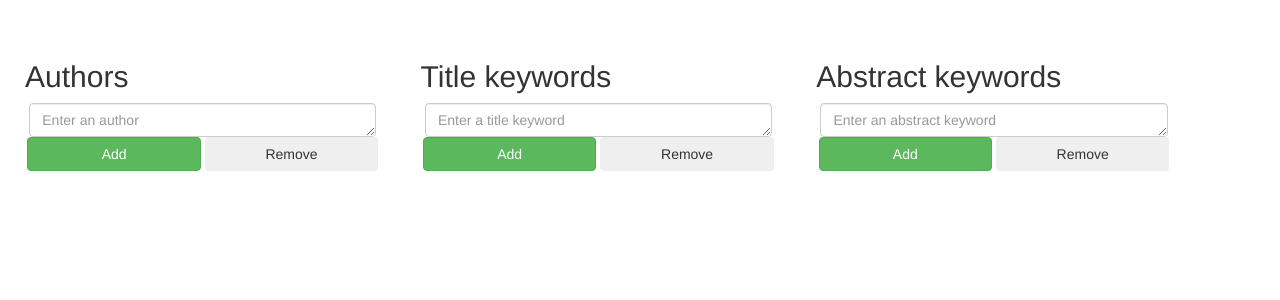
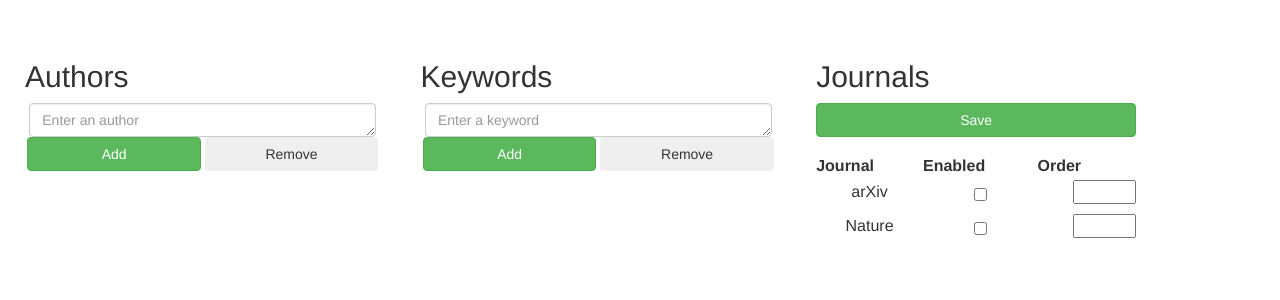
Before and after one commit to nulinspiratie/paperscraper, a Flask app: page / in a window 1280 px wide. Shown: the top 300 px of the page. Run offline with Flask 2, Linux system fonts and the light colour scheme; data that the repository does not hold is empty; some libraries are stand-ins or nearby versions.

Commit message:
Merged kewords, adding journals

```diff
--- a/application.py
+++ b/application.py
@@ -2,7 +2,7 @@
 # A very simple Flask Hello World app for you to get started with...
 from flask import redirect, render_template, request, url_for
 
-from source import application, db
+from send_email import application, db
 
 
 class Author(db.Model):
@@ -11,17 +11,19 @@ class Author(db.Model):
     id = db.Column(db.Integer, primary_key=True)
     name = db.Column(db.String(4096))
 
-class TitleKeyword(db.Model):
-    __tablename__ = "title_keywords"
+class Keyword(db.Model):
+    __tablename__ = "keywords"
 
     id = db.Column(db.Integer, primary_key=True)
     name = db.Column(db.String(4096))
 
-class AbstractKeyword(db.Model):
-    __tablename__ = "abstract_keywords"
+class Journal(db.Model):
+    __tablename__ = "journals"
 
     id = db.Column(db.Integer, primary_key=True)
     name = db.Column(db.String(4096))
+    enabled = db.Column(db.Boolean())
+    order = db.Column(db.Integer())
 
 db.create_all()
 
@@ -30,8 +32,7 @@ def index():
     if request.method == 'GET':
         return render_template("main.html",
                                authors=Author.query.all(),
-                               title_keywords=TitleKeyword.query.all(),
-                               abstract_keywords=AbstractKeyword.query.all())
+                               keywords=Keyword.query.all())
     else: # 'POST'
         name = request.form["contents"]
 
@@ -44,24 +45,19 @@ def index():
             elif request.form['author_button'] == 'Remove' and existing_authors:
                 for existing_author in existing_authors:
                     db.session.delete(existing_author)
-        elif 'title_keyword_button' in request.form:
-            existing_title_keywords = TitleKeyword.query.filter_by(name=name).all()
-            if request.form['title_keyword_button'] == 'Add' and not existing_title_keywords:
-                # Add new title keyword
-                title_keyword = TitleKeyword(name=name)
-                db.session.add(title_keyword)
-            elif request.form['title_keyword_button'] == 'Remove' and existing_title_keywords:
-                for existing_title_keyword in existing_title_keywords:
-                    db.session.delete(existing_title_keyword)
-        elif 'abstract_keyword_button' in request.form:
-            existing_abstract_keywords = AbstractKeyword.query.filter_by(name=name).all()
-            if request.form['abstract_keyword_button'] == 'Add' and not existing_abstract_keywords:
-                # Add new abstract keyword
-                abstract_keyword = AbstractKeyword(name=name)
-                db.session.add(abstract_keyword)
-            elif request.form['abstract_keyword_button'] == 'Remove' and existing_abstract_keywords:
-                for existing_abstract_keyword in existing_abstract_keywords:
-                    db.session.delete(existing_abstract_keyword)
+        elif 'keyword_button' in request.form:
+            existing_keywords = Keyword.query.filter_by(name=name).all()
+            if request.form['keyword_button'] == 'Add' and not existing_keywords:
+                # Add new keyword
+                keyword = Keyword(name=name)
+                db.session.add(keyword)
+                print('Adding keyword', name)
+            elif request.form['keyword_button'] == 'Remove' and existing_keywords:
+                for existing_keyword in existing_keywords:
+                    db.session.delete(existing_keyword)
+                print('Removing keyword', name)
+        elif 'save_button' in request.form:
+            pass
         db.session.commit()
         return redirect(url_for('index'))
 
--- a/source/database_tools.py
+++ b/send_email/database_tools.py
@@ -2,15 +2,15 @@
 
 def get_entries(db):
     # prepare a cursor object using cursor() method
-    cursor = db.cursor()
+    # cursor = db.session.connection()
 
     results = {}
     for entry_type in ['authors', 'title_keywords', 'abstract_keywords']:
         try:
           # Execute the SQL command
-          cursor.execute(f"SELECT * FROM {entry_type}")
+          result = db.engine.execute(f"SELECT * FROM {entry_type}")
           # Fetch all the rows in a list of lists.
-          results[entry_type] = [result[1] for result in cursor.fetchall()]
+          results[entry_type] = [result[1] for result in result.fetchall()]
         except Exception as e:
           print("Error: unable to fetch data", e)
     return results
--- a/templates/main.html
+++ b/templates/main.html
@@ -6,7 +6,7 @@
 
     <link rel="stylesheet" href="https://maxcdn.bootstrapcdn.com/bootstrap/3.3.5/css/bootstrap.min.css" integrity="sha512-dTfge/zgoMYpP7QbHy4gWMEGsbsdZeCXz7irItjcC3sPUFtf0kuFbDz/ixG7ArTxmDjLXDmezHubeNikyKGVyQ==" crossorigin="anonymous">
 
-        <title>My scratchboard page</title>
+    <title>PaperScraper</title>
 
     <style>
         .filter_column {
@@ -31,20 +31,26 @@
         .row-entry {
             margin: 2pt;
         }
+        .save-button {
+            width: 90%
+        }
+        table#journal-table {
+            width: 100%;
+            padding: 10px
+        }
+        table#journal-table td {
+            padding: 5px;
+          text-align: center;
+        }
 
     </style>
 </head>
 
 <body>
-      <div class="flex-container", style="margin: 20px">
+<div class="flex-container" style="margin: 20px">
     <div class="row filter_row">
         <div class="column filter_column">
             <H2>Authors</H2>
-                {% for author in authors %}
-                <div class="row row-entry">
-                    {{ author.name }}
-                </div>
-                {% endfor %}
 
             <div class="row" align='center'>
                 <form action="." method="POST">
@@ -53,42 +59,65 @@
                     <input type="submit" class="btn remove-button" name="author_button" value="Remove">
                 </form>
             </div>
+
+            {% for author in authors %}
+                <div class="row row-entry">
+                    {{ author.name }}
+                </div>
+            {% endfor %}
         </div>
 
         <div class="column filter_column">
-                <H2>Title keywords</H2>
-                {% for title_keyword in title_keywords %}
-                <div class="row row-entry">
-                    {{ title_keyword.name }}
-                </div>
-                {% endfor %}
+            <H2>Keywords</H2>
 
             <div class="row" align='center'>
                 <form action="." method="POST">
-                        <textarea class="form-control" name="contents" placeholder="Enter a title keyword" rows="1"></textarea>
+                    <textarea class="form-control" name="contents"
+                              placeholder="Enter a keyword" rows="1"></textarea>
                     <div class="flex">
-                          <input type="submit" class="btn btn-success add-button" name="title_keyword_button" value="Add">
-                          <input type="submit" class="btn remove-button" name="title_keyword_button" value="Remove">
+                        <input type="submit" class="btn btn-success add-button"
+                               name="keyword_button" value="Add">
+                        <input type="submit" class="btn remove-button"
+                               name="keyword_button" value="Remove">
                     </div>
                 </form>
             </div>
+
+            {% for keyword in keywords %}
+                <div class="row row-entry">
+                    {{ keyword.name }}
+                </div>
+            {% endfor %}
+        </div>
+        <div class="column filter_column">
+            <H2>Journals</H2>
+            <form action="." method="POST">
+                <div style="margin: auto">
+                    <input type="submit" class="btn btn-success save-button"
+                           name="save_button" value="Save">
                 </div>
 
-            <div class="column filter_column">
-                <H2>Abstract keywords</H2>
-                {% for abstract_keyword in abstract_keywords %}
-                <div class="row row-entry">
-                    {{ abstract_keyword.name }}
-                </div>
-                {% endfor %}
-
-                <div class="row" align='center'>
-                    <form action="." method="POST">
-                        <textarea class="form-control " name="contents" placeholder="Enter an abstract keyword" rows="1"></textarea>
-                        <input type="submit" class="btn btn-success add-button" name="abstract_keyword_button" value="Add">
-                        <input type="submit" class="btn remove-button" name="abstract_keyword_button" value="Remove">
+                <br>
+                <table id="journal-table">
+                    <tr>
+                        <th>Journal</th>
+                        <th>Enabled</th>
+                        <th>Order</th>
+                    </tr>
+                    <tr>
+                        <td>arXiv</td>
+                        <td><input id="checkBox" type="checkbox"></td>
+                        <td><input id="number" type="number" min="1"
+                                   max="10"></td>
+                    </tr>
+                    <tr>
+                        <td>Nature</td>
+                        <td><input id="checkBox" type="checkbox"></td>
+                        <td><input id="number" type="number" min="1"
+                                   max="10"></td>
+                    </tr>
+                </table>
             </form>
-                </div>
         </div>
     </div>
 </div>
```
Also changed, not shown: send_email/main.py (added, +23 -0 lines), source/main.py (deleted, +0 -23 lines), send_email/HTML_tools.py (renamed from source/HTML_tools.py), send_email/__init__.py (renamed from source/__init__.py), send_email/email_tools.py (renamed from source/email_tools.py), send_email/feed_parsers.py (renamed from source/feed_parsers.py), send_email/paper_tools.py (renamed from source/paper_tools.py). Lines whose indentation alone changed are shown as unchanged.
